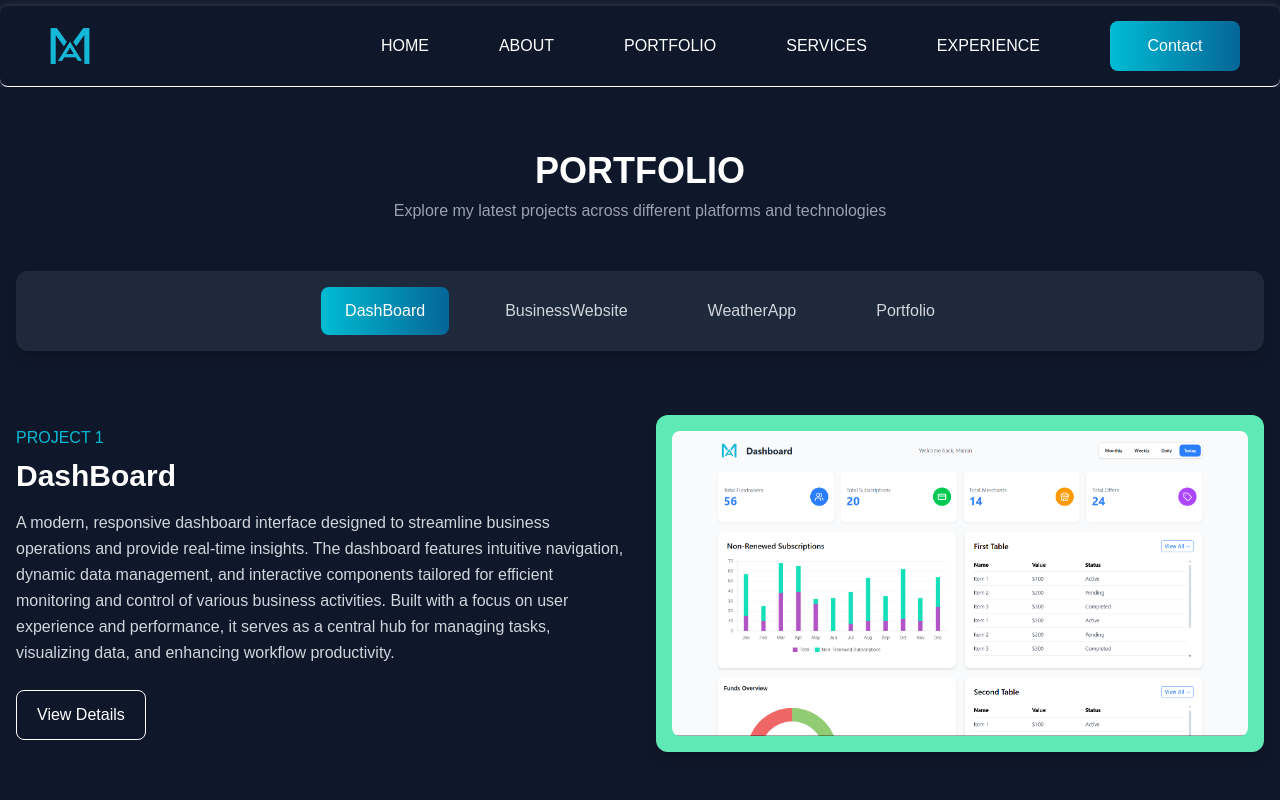
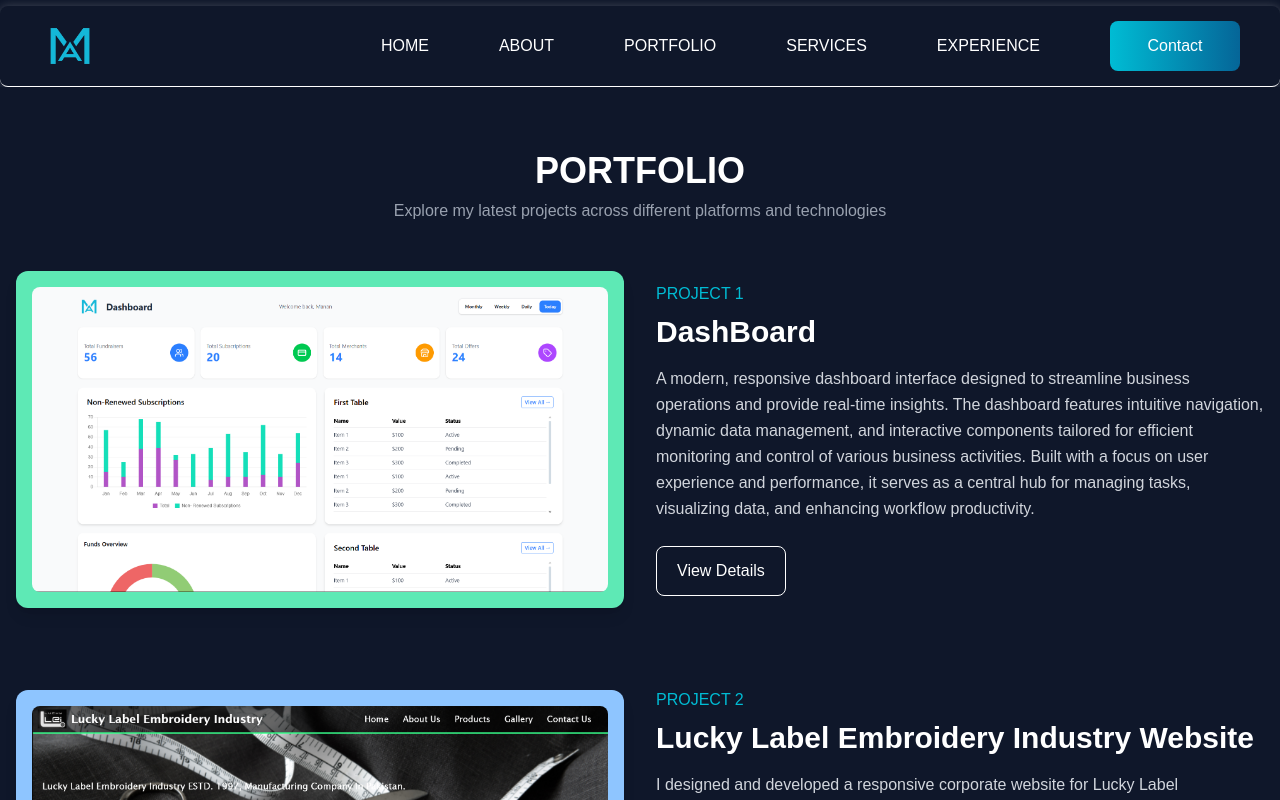
Before and after one commit to MananAslamDev/Portfolio, a React (Vite) app: page /portfolio in a window 1280 px wide. Shown: the top 800 px of the page. Built offline with nearby package versions, Linux system fonts and the light colour scheme.

Commit message:
on portfolio page i added all the projects one after the other and removed the selector bar

```diff
--- a/src/Components/Portfolio.jsx
+++ b/src/Components/Portfolio.jsx
@@ -6,7 +6,7 @@ import DashBoard from "../assets/DashBoard.png";
 import WeatherApp from "../assets/WeatherApp.png";
 import PortfolioSS from "../assets/PortfolioSS.png";
 
-const Portfolio = ({isPortfolio}) => {
+const Portfolio = ({ isPortfolio = false }) => {
   const [activeTab, setActiveTab] = useState("DashBoard");
 
   const projects = {
@@ -56,6 +56,17 @@ const Portfolio = ({isPortfolio}) => {
     ],
   };
 
+  const getAllProjects = () => {
+    let allProjects = [];
+    Object.values(projects).forEach((projectArray) => {
+      allProjects = [...allProjects, ...projectArray];
+    });
+    // Sort by ID to maintain order
+    return allProjects.sort((a, b) => a.id - b.id);
+  };
+
+  const displayProjects = isPortfolio ? getAllProjects() : projects[activeTab];
+
   const containerVariants = {
     hidden: { opacity: 0 },
     visible: {
@@ -95,7 +106,8 @@ const Portfolio = ({isPortfolio}) => {
         Explore my latest projects across different platforms and technologies
       </motion.p>
 
-      {/* Tab selector container */}
+      {/* Tab selector container - only show when not in full display mode */}
+      {!isPortfolio && (
         <div className="relative mb-16">
           <div className="flex flex-wrap justify-center gap-2 md:gap-8 bg-[#1e293b] p-4 rounded-xl shadow-lg">
             {Object.keys(projects).map((tab) => (
@@ -113,11 +125,12 @@ const Portfolio = ({isPortfolio}) => {
             ))}
           </div>
         </div>
+      )}
 
       {/* Project display area */}
       <AnimatePresence mode="wait">
         <motion.div
-          key={activeTab}
+          key={isPortfolio ? "all-projects" : activeTab}
           initial={{ opacity: 0 }}
           animate={{ opacity: 1 }}
           exit={{ opacity: 0 }}
@@ -130,15 +143,14 @@ const Portfolio = ({isPortfolio}) => {
             animate="visible"
             className="space-y-20"
           >
-            {projects[activeTab].map((project, index) => (
+            {displayProjects.map((project, index) => (
               <motion.div
                 key={project.id}
                 variants={itemVariants}
-                className={`grid md:grid-cols-2 gap-8 items-center ${
-                  index % 2 === 1 ? "md:flex-row-reverse" : ""
-                }`}
+                className={`grid md:grid-cols-2 gap-8 items-center`}
               >
-                <div className={index % 2 === 1 ? "md:order-2" : ""}>
+                {/* Text content - switches sides based on index */}
+                <div className="md:order-2">
                   <div className="text-[#00bcd4] mb-2 font-medium">
                     {project.category}
                   </div>
@@ -148,12 +160,10 @@ const Portfolio = ({isPortfolio}) => {
                   </p>
                   <Button text="View Details" variant="outline" />
                 </div>
+
+                {/* Image content - switches sides based on index */}
                 <div
-                  className={`${
-                    project.color
-                  } p-4 rounded-xl shadow-lg transform hover:scale-105 transition-transform duration-300 ${
-                    index % 2 === 1 ? "md:order-1" : ""
-                  }`}
+                  className={`${project.color} p-4 rounded-xl shadow-lg transform hover:scale-105 transition-transform duration-300`}
                 >
                   <img
                     src={project.image}
@@ -167,14 +177,17 @@ const Portfolio = ({isPortfolio}) => {
         </motion.div>
       </AnimatePresence>
 
-      {!isPortfolio && <motion.div
+      {/* Show 'View All Projects' button only in tabbed mode and not on full portfolio page */}
+      {!isPortfolio && (
+        <motion.div
           className="text-center mt-16"
           initial={{ opacity: 0, y: 20 }}
           animate={{ opacity: 1, y: 0 }}
           transition={{ delay: 0.5, duration: 0.5 }}
         >
           <Button text={"View All Projects"} />
-      </motion.div>}
+        </motion.div>
+      )}
     </div>
   );
 };
```
Lines whose indentation alone changed are shown as unchanged.
